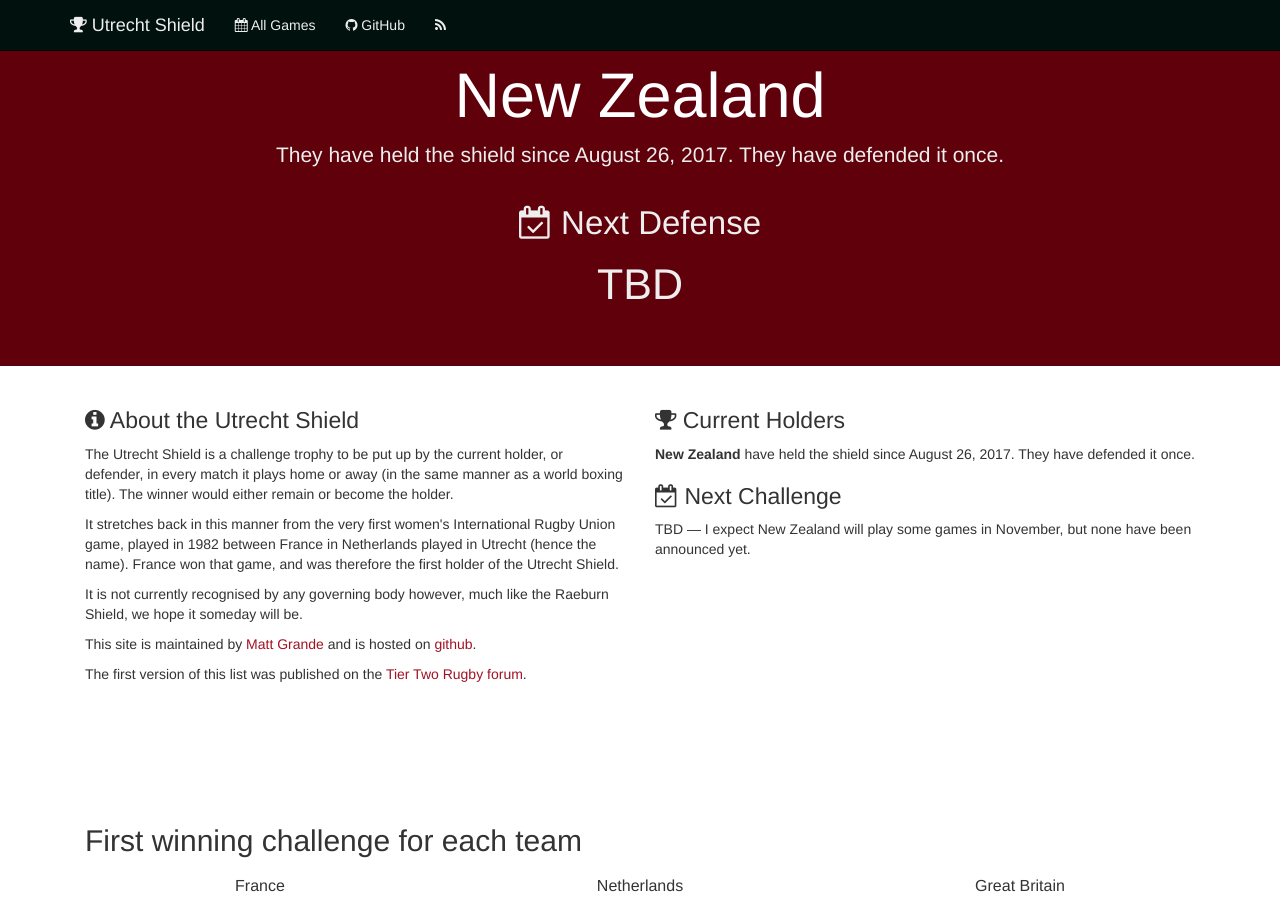
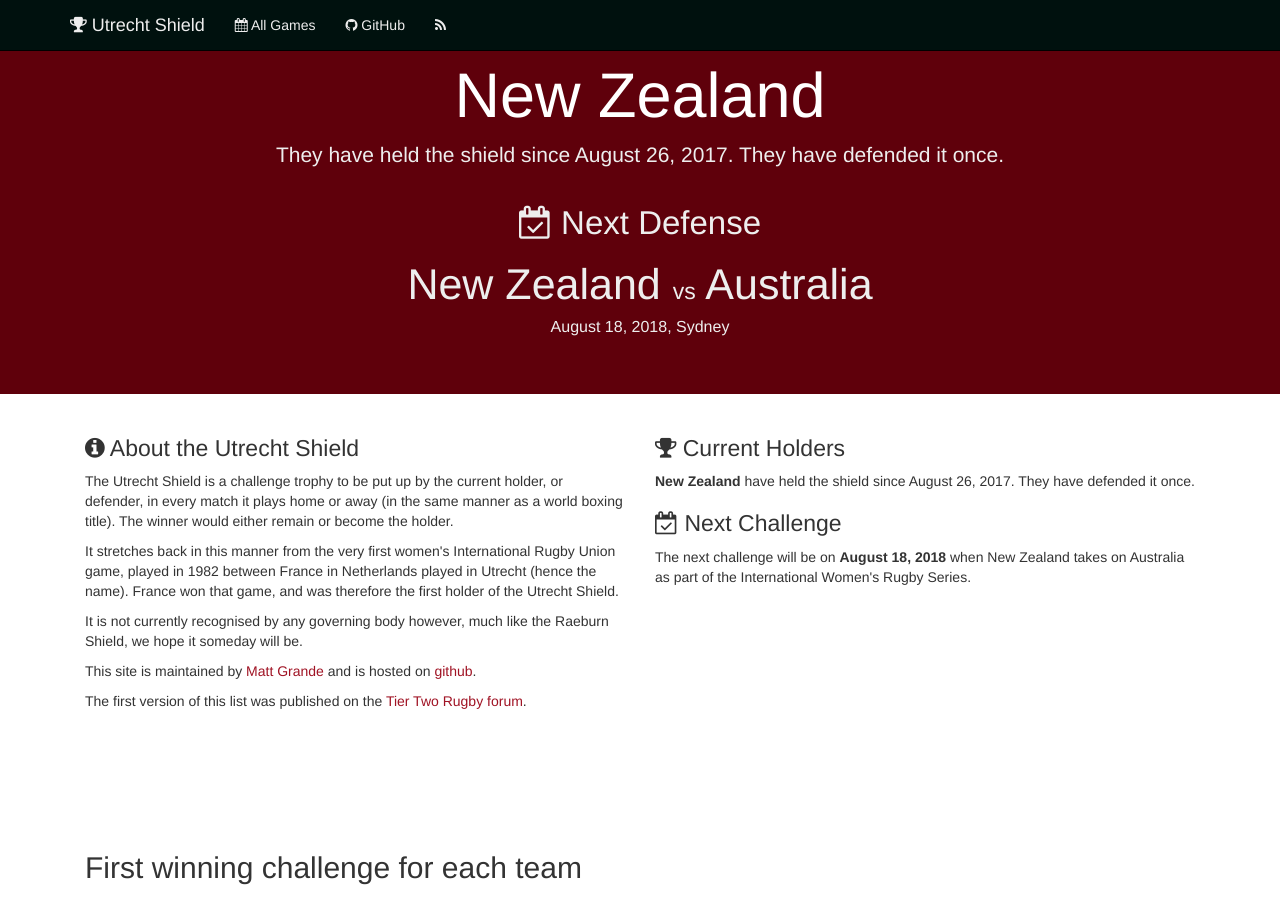
Before and after one commit to mattgrande/utrecht-shield, a Jekyll site: the page built from index.html, in a window 1280 px wide and 900 px high, scrolled down 278 px. Built offline with Jekyll 4.4.1, drawn with Linux system fonts in a browser that asks for light colours; nearby versions of some CDN libraries; a style sheet for code colours, icons or effects is not loaded.

Commit message:
Add next game for NZ

```diff
--- a/index.html
+++ b/index.html
@@ -27,9 +27,8 @@ tagline: A World Challenge Trophy for women's rugby
       </div>
       <div class="col-sm-12">
           <h3><i class="fa fa-calendar-check-o"></i> Next Defense</h3>
-          <h2>TBD</h2>
-          <!-- <h2><span class="flag-icon flag-icon-gb-eng"></span> England <span style="font-size: 23px">vs</span> Italy <span class="flag-icon flag-icon-it"></span></h2>
-          <h4>August 13, 2017, Women's Rugby World Cup, Dublin</h4> -->
+          <h2><span class="flag-icon flag-icon-nz"></span> New Zealand <span style="font-size: 23px">vs</span> Australia <span class="flag-icon flag-icon-au"></span></h2>
+          <h4>August 18, 2018, Sydney</h4>
       </div>
     </div>
   </div>
@@ -64,10 +63,9 @@ tagline: A World Challenge Trophy for women's rugby
 
                     <h2><i class="fa fa-calendar-check-o"></i> Next Challenge</h2>
 
-                    <p>TBD &mdash; I expect New Zealand will play some games in November, but none have been announced yet.</p>
-                    <!-- <p>
-                        The next challenge will be on <strong>August 13, 2017</strong> when England takes on Italy in their second match of the 2017 Women's Rugby World Cup.
-                    </p> -->
+                    <p>
+                        The next challenge will be on <strong>August 18, 2018</strong> when New Zealand takes on Australia as part of the International Women's Rugby Series.
+                    </p>
                 </div>
             </div>
         </div>
```
Also changed, not shown: events.html (+7 -5 lines).
